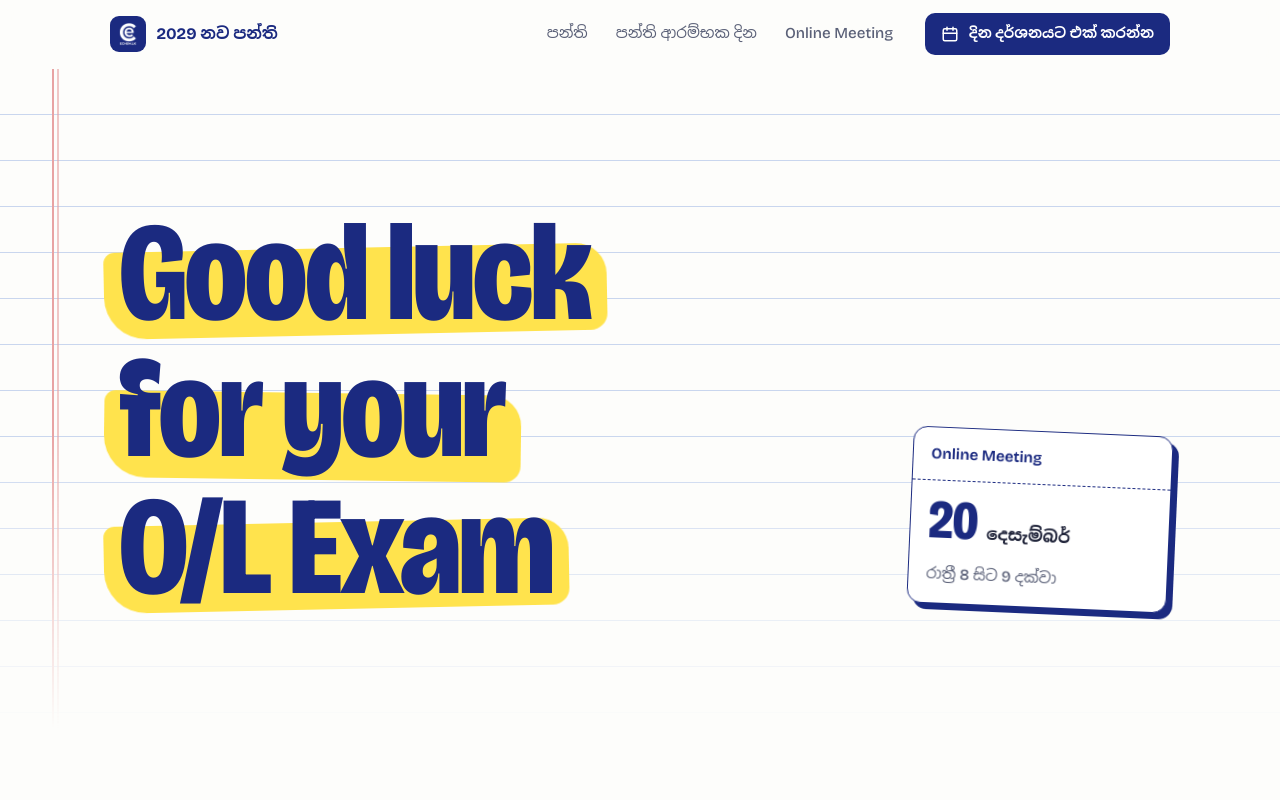
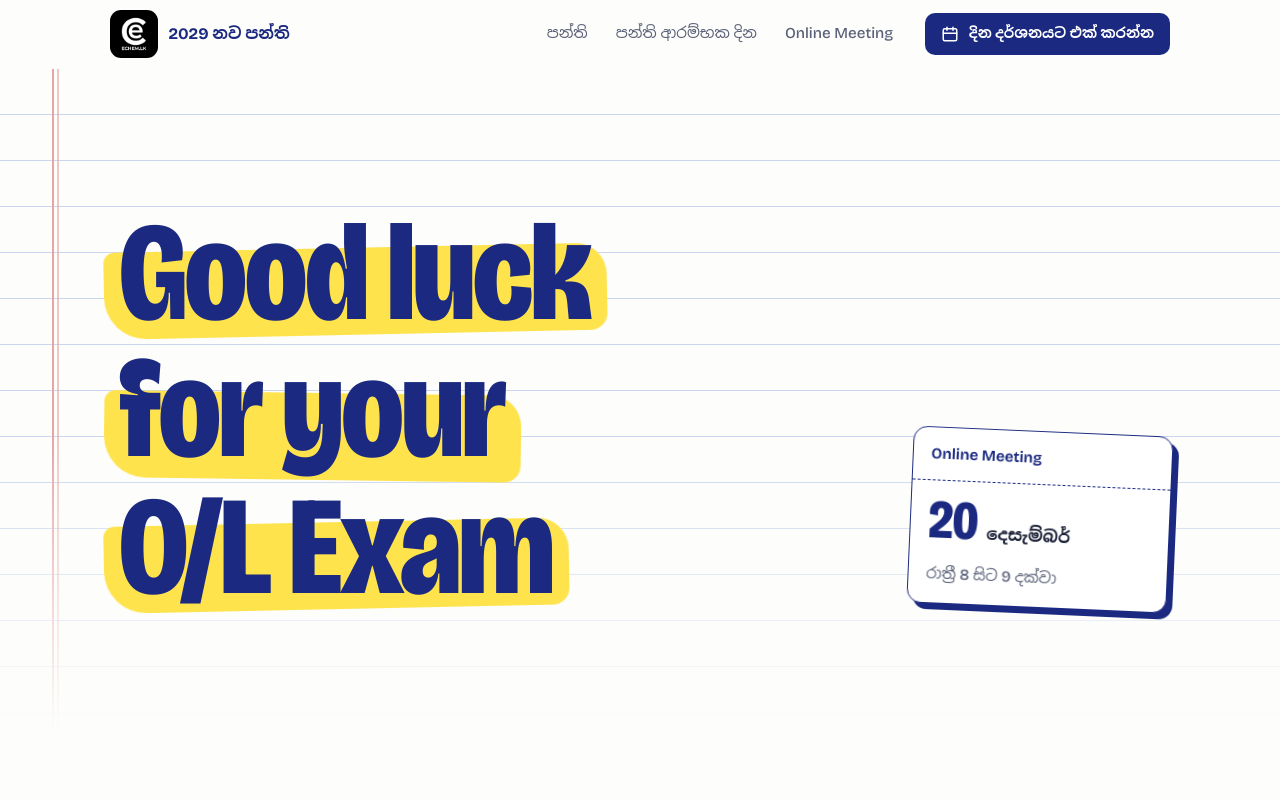
Before and after one commit to KING-UPE/ol-wish-web, a plain HTML site: page index.html in a window 1280 px wide. Shown: the top 800 px of the page. Drawn offline with nearby package versions, Linux system fonts and the light colour scheme.

Commit message:
Add OG/Twitter meta tags, OG image, bigger black ECHEM logo, and production polish
- Add Open Graph meta tags (title, description, image, site_name, locale)
- Add Twitter Card meta tags for large image preview
- Create 1200x630 OG image with ECHEM branding
- Increase navbar logo size from 36px to 48px
- Change logo background from blue to black
- Add favicon, author, and robots meta tags
- Update theme-color to black

```diff
--- a/index.html
+++ b/index.html
@@ -5,7 +5,28 @@
   <meta name="viewport" content="width=device-width, initial-scale=1.0">
   <title>Good luck for your O/L Exam | 2029 නව පන්ති ආරම්භය</title>
   <meta name="description" content="2029 නව පන්ති ආරම්භය — ඉන්දීප - ගම්පහ, Sasip - නුගේගොඩ, ලංකාවටම Online. දෙසැම්බර් 20 රාත්‍රී 8 සිට 9 දක්වා විශේෂ Online Meeting එක.">
-  <meta name="theme-color" content="#1B2A80">
+  <meta name="theme-color" content="#000000">
+  <meta name="author" content="ECHEM">
+  <meta name="robots" content="index, follow">
+
+  <!-- Open Graph -->
+  <meta property="og:type" content="website">
+  <meta property="og:title" content="Good luck for your O/L Exam | ECHEM 2029 නව පන්ති">
+  <meta property="og:description" content="2029 නව පන්ති ආරම්භය — ඉන්දීප - ගම්පහ, Sasip - නුගේගොඩ, ලංකාවටම Online. දෙසැම්බර් 20 රාත්‍රී 8 සිට 9 දක්වා විශේෂ Online Meeting එක.">
+  <meta property="og:image" content="Assets/og-image.png">
+  <meta property="og:image:width" content="1200">
+  <meta property="og:image:height" content="630">
+  <meta property="og:image:alt" content="Good luck for your O/L Exam — ECHEM 2029 New Classes">
+  <meta property="og:site_name" content="ECHEM">
+  <meta property="og:locale" content="si_LK">
+
+  <!-- Twitter Card -->
+  <meta name="twitter:card" content="summary_large_image">
+  <meta name="twitter:title" content="Good luck for your O/L Exam | ECHEM 2029 නව පන්ති">
+  <meta name="twitter:description" content="2029 නව පන්ති ආරම්භය — දෙසැම්බර් 20 රාත්‍රී 8 සිට 9 දක්වා විශේෂ Online Meeting එක.">
+  <meta name="twitter:image" content="Assets/og-image.png">
+
+  <link rel="icon" type="image/png" href="Assets/logo.png">
   <link rel="preconnect" href="https://fonts.googleapis.com">
   <link rel="preconnect" href="https://fonts.gstatic.com" crossorigin>
   <link href="https://fonts.googleapis.com/css2?family=Bricolage+Grotesque:opsz,wdth,wght@12..96,75..100,400..800&family=Noto+Sans+Sinhala:wght@400;500;600;700;800&display=swap" rel="stylesheet">
@@ -61,12 +82,12 @@
     }
     .brand-mark {
       display: grid; place-items: center;
-      width: 36px; height: 36px; border-radius: 9px;
-      background: var(--pen); color: #fff;
+      width: 48px; height: 48px; border-radius: 11px;
+      background: #000; color: #fff;
       overflow: hidden; flex-shrink: 0;
     }
     .brand-mark img {
-      width: 24px; height: 24px; object-fit: contain;
+      width: 36px; height: 36px; object-fit: contain;
       display: block;
     }
     .nav-links { display: flex; gap: 1.75rem; margin-left: auto; }
@@ -395,7 +416,7 @@
     <div class="wrap nav-in">
       <a href="#top" class="brand" aria-label="ECHEM - 2029 නව පන්ති ආරම්භය">
         <span class="brand-mark">
-          <img src="Assets/logo-white.png" alt="ECHEM Logo" width="24" height="24">
+          <img src="Assets/logo-white.png" alt="ECHEM Logo" width="36" height="36">
         </span>
         <span class="brand-text">2029 නව පන්ති</span>
       </a>
```
Also changed, not shown: Assets/og-image.png (added).
